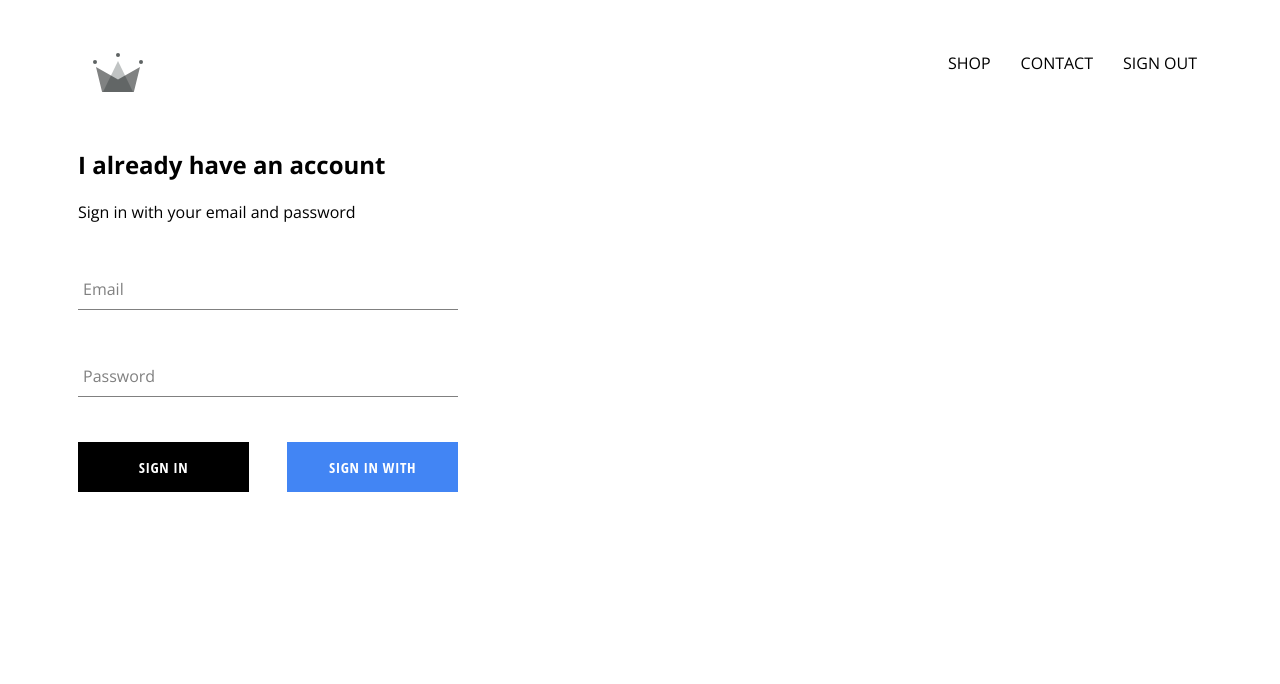
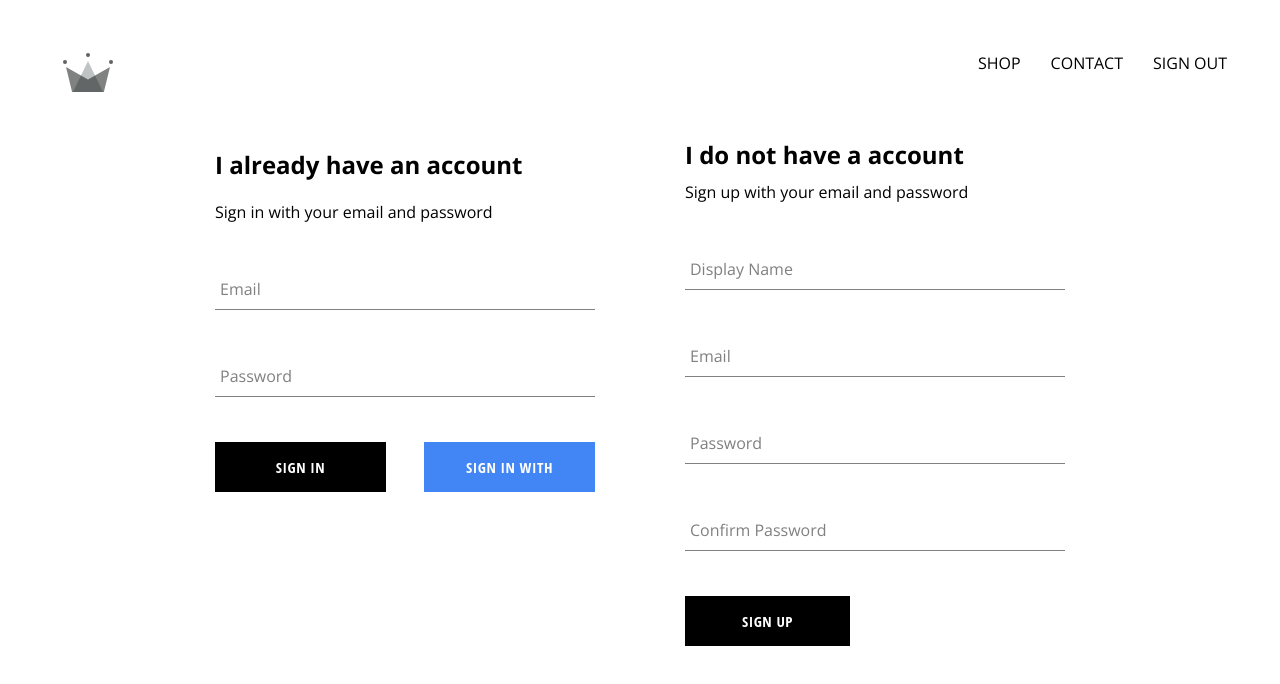
Before and after one commit to wajdanshaukat/Clothing-Project, a React (Vite) app: page /signin in a window 1280 px wide. Shown: the top 684 px of the page. Built offline with nearby package versions, Linux system fonts and the light colour scheme; no server answers; a web font is replaced by a local one.

Commit message:
implement firebase utils, included ability to store authenticated usere into our fire store database

```diff
--- a/src/App.css
+++ b/src/App.css
@@ -1,10 +1,10 @@
 #root {
   max-width: 1280px;
   margin: 0 auto;
-  padding: 2rem;
+  padding: 1.5rem;
   /* text-align: center; */
   font-family: "open sans", sans-serif;
-  padding: 20px 60px;
+  padding: 20px 30px;
 }
 
 * {
--- a/src/App.jsx
+++ b/src/App.jsx
@@ -3,7 +3,10 @@
 import ShopPage from "./pages/shop/ShopComponent";
 import SignInAndSignUp from "./pages/signin-&-signup/signin-&-signupComponent";
 import { Routes, Route } from "react-router-dom";
-import { auth } from "./components/firebase/firebaseUtils";
+import {
+  auth,
+  createUserProfileDocument,
+} from "./components/firebase/firebaseUtils";
 
 import Header from "./components/header/HeaderComponent";
 import "./App.css";
@@ -19,9 +22,28 @@
   unsubscribeFromAuth = null;
 
   componentDidMount() {
-    this.unsubscribeFromAuth = auth.onAuthStateChanged((user) => {
-      this.setState({ currentUser: user });
-      console.log(user);
+    this.unsubscribeFromAuth = auth.onAuthStateChanged(async (userAuth) => {
+      if (userAuth) {
+        const userRef = await createUserProfileDocument(userAuth);
+        // console.log("User document reference:", userRef); // Add this line
+        userRef.onSnapshot((snapshot) => {
+          console.log("Snapshot data:", snapshot.data());
+
+          this.setState(
+            {
+              currentUser: {
+                id: snapshot.id,
+                ...snapshot.data(),
+              },
+            });
+            console.log(this.state.currentUser);
+
+        });
+      } else {
+        this.setState({
+          currentUser: userAuth,
+        });
+      }
     });
   }
 
--- a/src/components/firebase/firebaseUtils.js
+++ b/src/components/firebase/firebaseUtils.js
@@ -1,7 +1,7 @@
 // Import the required functions from Firebase SDK
 import { initializeApp } from "firebase/app";
-import { getAuth, GoogleAuthProvider, signInWithPopup } from "firebase/auth";
-import { getFirestore } from "firebase/firestore";
+import { getAuth, GoogleAuthProvider, signInWithRedirect } from "firebase/auth";
+import { getFirestore, doc, getDoc, setDoc } from "firebase/firestore";
 
 // Your Firebase configuration
 const config = {
@@ -11,20 +11,51 @@
   storageBucket: "crown-clothing-c1119.firebasestorage.app",
   messagingSenderId: "97351956645",
   appId: "1:97351956645:web:0ccfd1d56cdc58e19d354c",
-  measurementId: "G-QYKSD43C3W"
+  measurementId: "G-QYKSD43C3W",
 };
+
 
 // Initialize Firebase
 const app = initializeApp(config);
+
+
 
 // Initialize services
 export const auth = getAuth(app);
 export const firestore = getFirestore(app);
 
+
+export const createUserProfileDocument = async (userAuth, additionalData) => {
+  if (!userAuth) return;
+  const userDocRef = doc(firestore, `users/${userAuth.uid}`);
+
+  const snapShot = await getDoc(userDocRef);
+
+  console.log("User snapshot exists:", snapShot.exists());
+    if (!snapShot.exists()) {
+    const { displayName, email } = userAuth;
+    const createdAt = new Date();
+    try {
+      await setDoc(userDocRef,{
+        displayName,
+        email,
+        createdAt,
+        ...additionalData,
+      });
+      console.log("User created in Firestore");
+    } catch (error) {
+      console.log("error creating user", error.message);
+    }
+  }
+  return userDocRef;
+};
+
+
+
 // Set up Google auth provider
 const provider = new GoogleAuthProvider();
 provider.setCustomParameters({ prompt: "select_account" });
-export const signInWithGoogle = () => signInWithPopup(auth, provider);
+export const signInWithGoogle = () => signInWithRedirect(auth, provider);
 
 // Export the app instance if needed
 export default app;
--- a/src/components/header/header-style.scss
+++ b/src/components/header/header-style.scss
@@ -4,6 +4,7 @@
   display: flex;
   justify-content: space-between;
   margin-bottom: 25px;
+  align-items: center;
 
   .logo-container {
     height: 100%;
--- /dev/null
+++ b/src/components/sign-up/sign-up-style.scss
@@ -0,0 +1,9 @@
+.sign-up {
+  display: flex;
+  flex-direction: column;
+  width: 380px;
+
+  .title {
+    margin: 10px 0;
+  }
+}
--- /dev/null
+++ b/src/components/sign-up/sign-upComponent.jsx
@@ -0,0 +1,104 @@
+import React from "react";
+
+import FormInput from "../form-input/form-inputComponent";
+import CustomButton from "../custom-button/custom-buttonComponent";
+import {
+  auth,
+  createUserProfileDocument,
+} from "../../components/firebase/firebaseUtils";
+
+import "./sign-up-style.scss";
+
+class SignUp extends React.Component {
+  constructor() {
+    super();
+    this.state = {
+      displayName: "",
+      email: "",
+      password: "",
+      confirmPassword: "",
+    };
+  }
+
+  handleSubmit = async (event) => {
+    event.preventDefault();
+    const { displayName, email, password, confirmPassword } = this.state;
+
+    if (password !== confirmPassword) {
+      alert("passwords don't match");
+      return;
+    }
+    try {
+      const { user } = await auth.createUserWithEmailAndPassword(
+        email,
+        password
+      );
+      await createUserProfileDocument(user, { displayName });
+      this.setState({
+        displayName: "",
+        email: "",
+        password: "",
+        confirmPassword: "",
+      });
+    } catch (error) {
+      console.error(error);
+    }
+  };
+
+  handleChange = (event) => {
+    const { name, value } = event.target;
+    this.setState({ [name]: value });
+  };
+
+  render() {
+    const { displayName, email, password, confirmPassword } = this.state;
+    return (
+      <div className="sign-up">
+        <h2 className="title">I do not have a account</h2>
+        <span>Sign up with your email and password</span>
+        <form
+          className="sign-up-form"
+          onSubmit={this.handleSubmit}
+          autoComplete="off"
+        >
+          <FormInput
+            type="text"
+            name="displayName"
+            value={this.state.displayName}
+            handleChange={this.handleChange}
+            label="Display Name"
+            required
+          />
+          <FormInput
+            type="email"
+            name="email"
+            value={this.state.email}
+            handleChange={this.handleChange}
+            label="Email"
+            required
+          />
+          <FormInput
+            type="password"
+            name="password"
+            value={this.state.password}
+            handleChange={this.handleChange}
+            label="Password"
+            required
+          />
+
+          <FormInput
+            type="password"
+            name="confirmPassword"
+            value={this.state.confirmPassword}
+            handleChange={this.handleChange}
+            label="Confirm Password"
+            required
+          />
+          <CustomButton type="submit">Sign Up</CustomButton>
+        </form>
+      </div>
+    );
+  }
+}
+
+export default SignUp;
--- a/src/pages/signin-&-signup/signin-&-signupComponent.jsx
+++ b/src/pages/signin-&-signup/signin-&-signupComponent.jsx
@@ -1,5 +1,6 @@
 import React from "react";
 import SignIn from "../../components/sign-in/Sign-inComponent";
+import SignUp from "../../components/sign-up/sign-upComponent";
 
 
 import "./signin-&-signupStyle.scss";
@@ -8,7 +9,8 @@
 const SignInAndSignUp = () => {
     return (
         <div className="sign-in-and-sign-up">
-            <SignIn/>
+            <SignIn />
+            <SignUp />
         </div>
     );
 };
--- a/src/pages/signin-&-signup/signin-&-signupStyle.scss
+++ b/src/pages/signin-&-signup/signin-&-signupStyle.scss
@@ -2,5 +2,5 @@
     width: 850px;
     display: flex;
     justify-content: space-between;
-    margin: 30px 10px;
+    margin: 30px auto;
   }
```
